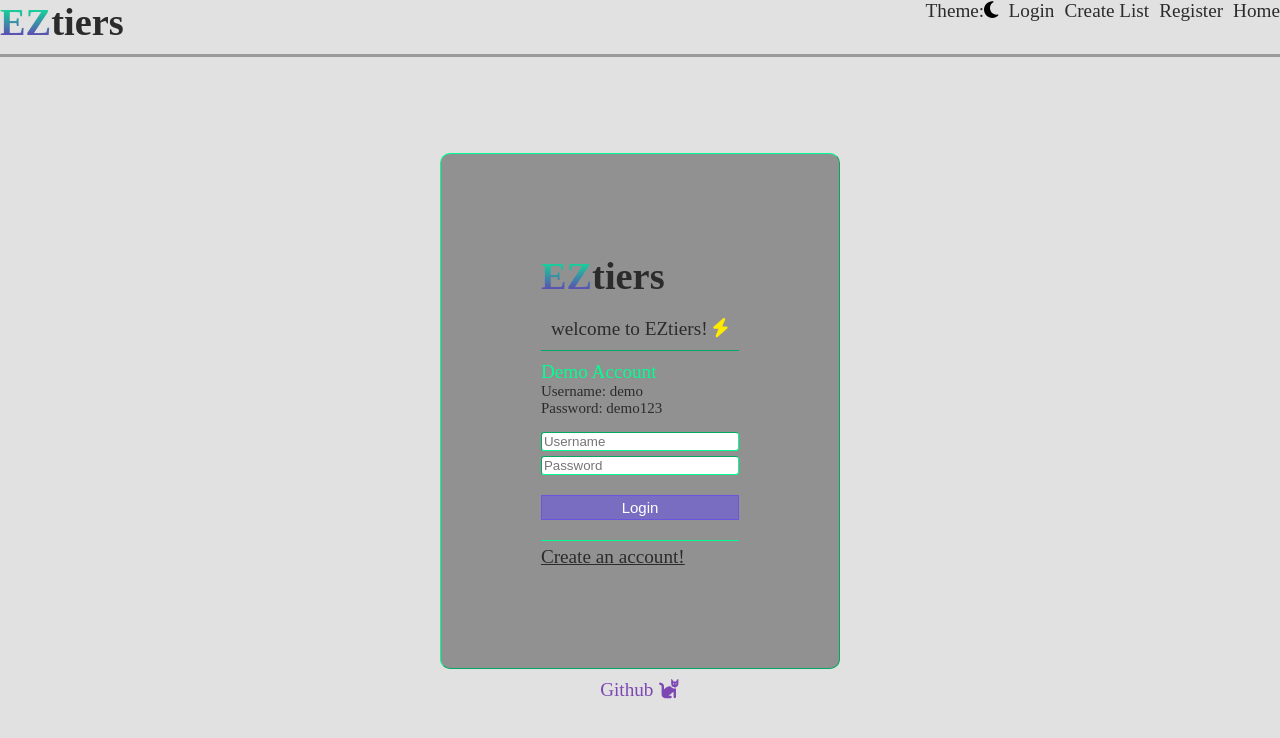
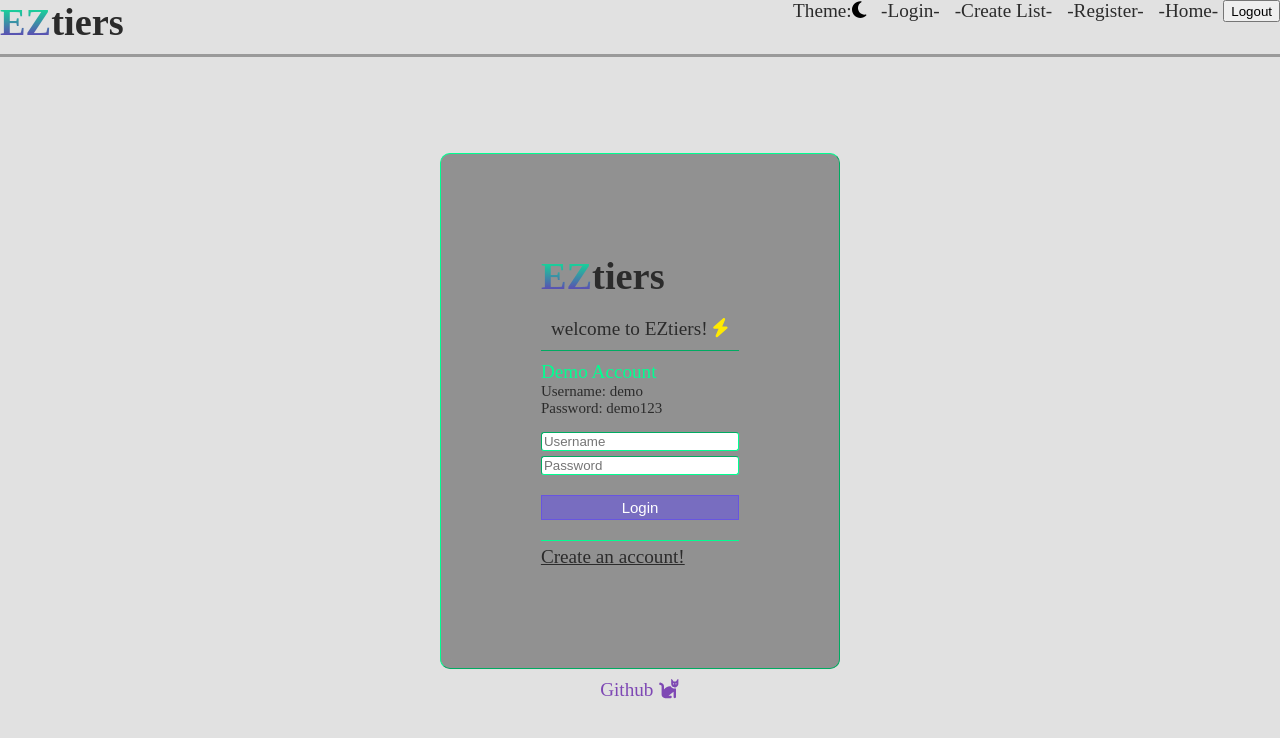
Before and after one commit to kcavner/eztiers, a React (Create React App) app in the folder client/: page / in a window 1280 px wide. Shown: the top 738 px of the page. Built offline with nearby package versions, Linux system fonts and the light colour scheme.

Commit message:
added logout button, nav styling

```diff
--- a/client/src/App.js
+++ b/client/src/App.js
@@ -8,14 +8,22 @@ import ProtectedRoute from "./pages/protectedRoute";
 import Home from "./pages/home";
 import { FontAwesomeIcon } from "@fortawesome/react-fontawesome";
 import { faMoon, faSun } from "@fortawesome/free-solid-svg-icons";
+import Auth from './utils/auth'
 
 const App = () => {
   const [theme, setTheme] = useState("light");
+  const [logStatus,setLogStatus] = useState(null)
 
   const toggleTheme = () => {
     const newTheme = theme === "light" ? "dark" : "light";
     setTheme(newTheme);
   };
+
+
+
+  const logout = () => {
+    Auth.logout()
+  }
 
   return (
     <div className={`app ${theme}`}>
@@ -50,17 +58,18 @@ const App = () => {
               )}
             </div>
               <Link className={`link-nav ${theme}`} to="/">
-                Login
+                -Login-
               </Link>
               <Link className={`link-nav ${theme}`} to="/create">
-                Create List
+                -Create List-
               </Link>
               <Link className={`link-nav ${theme}`} to="/register">
-                Register
+                -Register-
               </Link>
               <Link className={`link-nav ${theme}`} to="/home">
-                Home
+                -Home-
               </Link>
+              <button onClick={logout}>Logout</button>
             </nav>
           </div>
         </header>
--- a/client/src/index.css
+++ b/client/src/index.css
@@ -9,6 +9,7 @@ body{
 nav{
   display: flex;
 justify-content: space-between;
+gap: 5px;
 }
 a{
   text-decoration: none;
```
